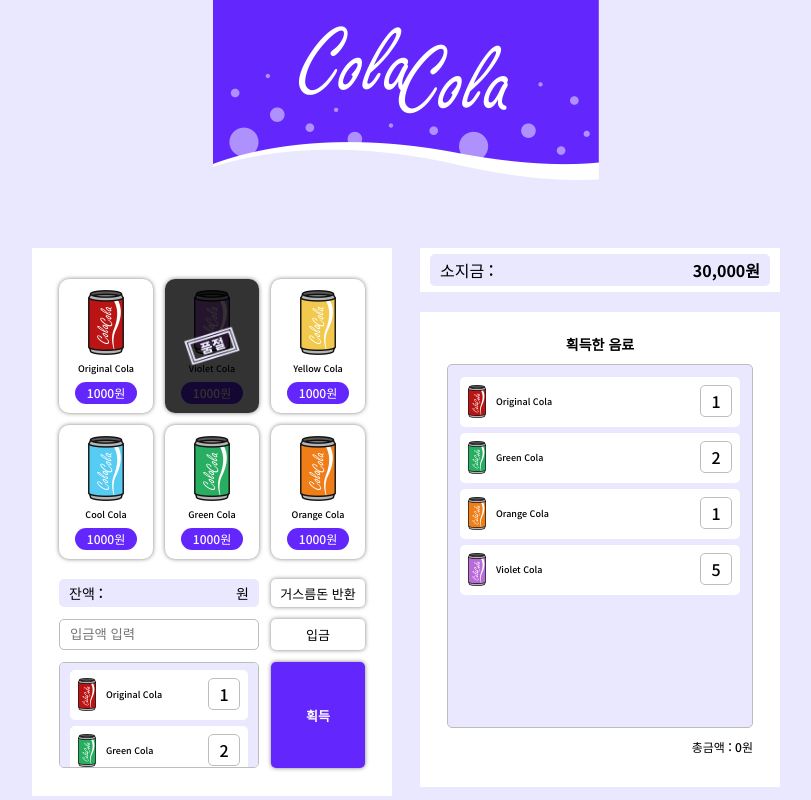
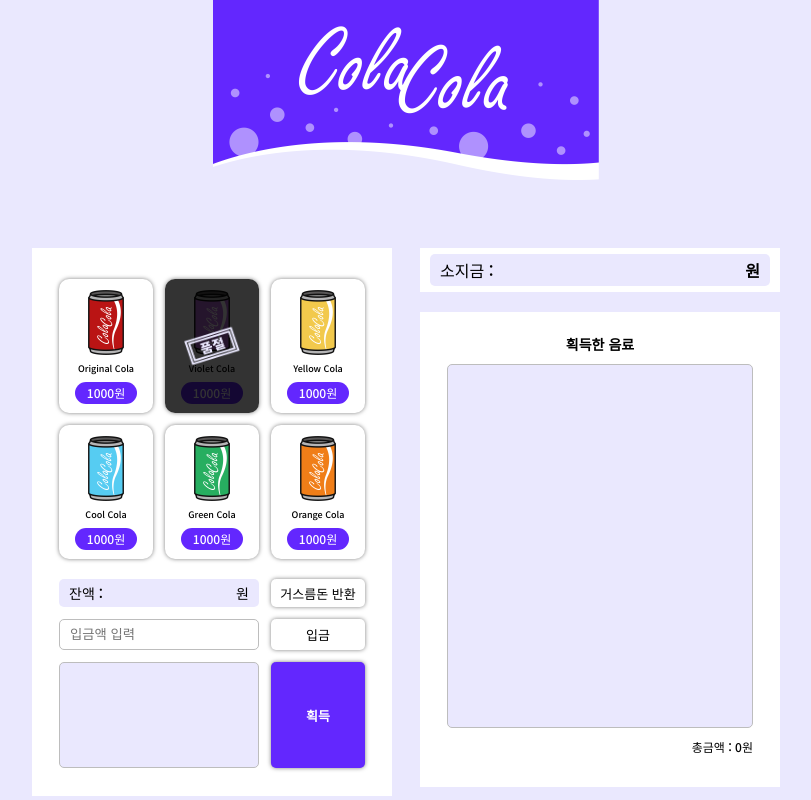
Before and after one commit to jihoon-chae/vending-machine, a plain HTML site: page index.html in a window 1280 px wide. Shown: the whole page, without its empty margins (234-1045 px from the left). Drawn offline with Linux system fonts and the light colour scheme.

Commit message:
Html초기화

```diff
--- a/index.html
+++ b/index.html
@@ -78,28 +78,7 @@
           <button class="button-put">입금</button>
           <h3 class="blind">선택한 음료 리스트</h3>
           <ul class="list-items-screen">
-            <li>
-              <button class="button-choice-item">
-                <img
-                  src="./src/images/Original_Cola.png"
-                  alt=""
-                  class="img-item"
-                />
-                <strong class="text-item">Original Cola</strong>
-                <data class="counter-item">1</data>
-              </button>
-            </li>
-            <li>
-              <button class="button-choice-item">
-                <img
-                  src="./src/images/Green_Cola.png"
-                  alt=""
-                  class="img-item"
-                />
-                <strong class="text-item">Green Cola</strong>
-                <data class="counter-item">2</data>
-              </button>
-            </li>
+
           </ul>
           <button class="button-get" type="button">획득</button>
         </section>
@@ -109,7 +88,7 @@
         <h2 class="blind">나의 정보 화면</h2>
         <div class="container-mymoney">
           <div class="text-mymoney">
-            소지금 : <span class="number-mymoney">30,000원</span>
+            소지금 : <span class="number-mymoney">원</span>
           </div>
         </div>
 
@@ -117,52 +96,7 @@
           <strong class="title-myitem"> 획득한 음료 </strong>
 
           <ul class="list-items-screen">
-            <li>
-              <button type="button" class="button-choice-item button-screen">
-                <img
-                  src="./src/images/Original_Cola.png"
-                  alt=""
-                  class="img-item"
-                />
-                <strong class="text-item">Original Cola</strong>
-                <data class="counter-item">1</data>
-              </button>
-            </li>
 
-            <li>
-              <button class="button-choice-item">
-                <img
-                  src="./src/images/Green_Cola.png"
-                  alt=""
-                  class="img-item"
-                />
-                <strong class="text-item">Green Cola</strong>
-                <data class="counter-item">2</data>
-              </button>
-            </li>
-
-            <li>
-              <button class="button-choice-item">
-                <img
-                  src="./src/images/Orange_Cola.png"
-                  alt=""
-                  class="img-item"
-                />
-                <strong class="text-item">Orange Cola</strong>
-                <data class="counter-item">1</data>
-              </button>
-            </li>
-            <li>
-              <button class="button-choice-item">
-                <img
-                  src="./src/images/Violet_Cola.png"
-                  alt=""
-                  class="img-item"
-                />
-                <strong class="text-item">Violet Cola</strong>
-                <data class="counter-item">5</data>
-              </button>
-            </li>
 
           </ul>
           <strong class="text-total">총금액 : 0원</strong>
@@ -170,5 +104,6 @@
         </div>
       </section>
     </div>
+    <script src="main.js"></script>
   </body>
 </html>
```
